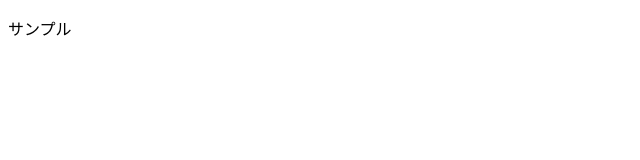
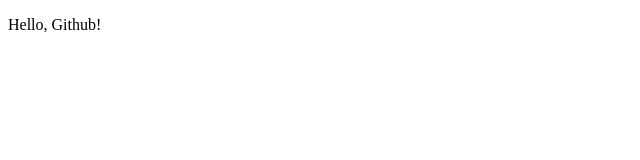
Before and after one commit to ET0024/my_enpit, a plain HTML site: page index.html in a window 1280 px wide. Shown: the full height of the page, 0-640 px from the left. Drawn offline with Linux system fonts and the light colour scheme.

Commit message:
modified message ******

```diff
--- a/index.html
+++ b/index.html
@@ -2,9 +2,9 @@
 <html>
 <head>
 <meta charset="UTF-8">
-<title>HTMLサンプル</title>
+<title>sample code for github</title>
 </head>
 <body>
-<p>サンプル</p>
+<p>Hello, Github!</p>
 </body>
 </html>
```
